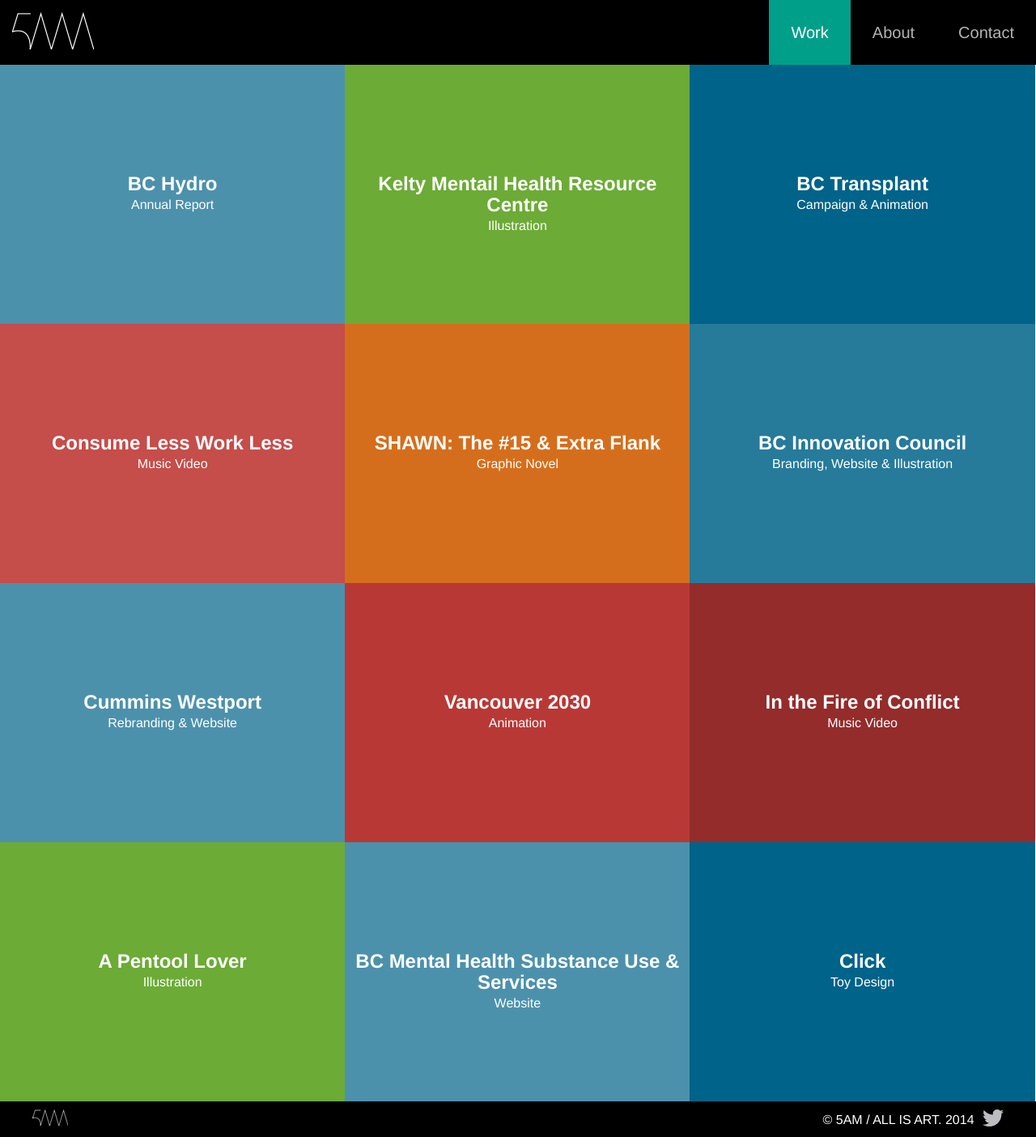
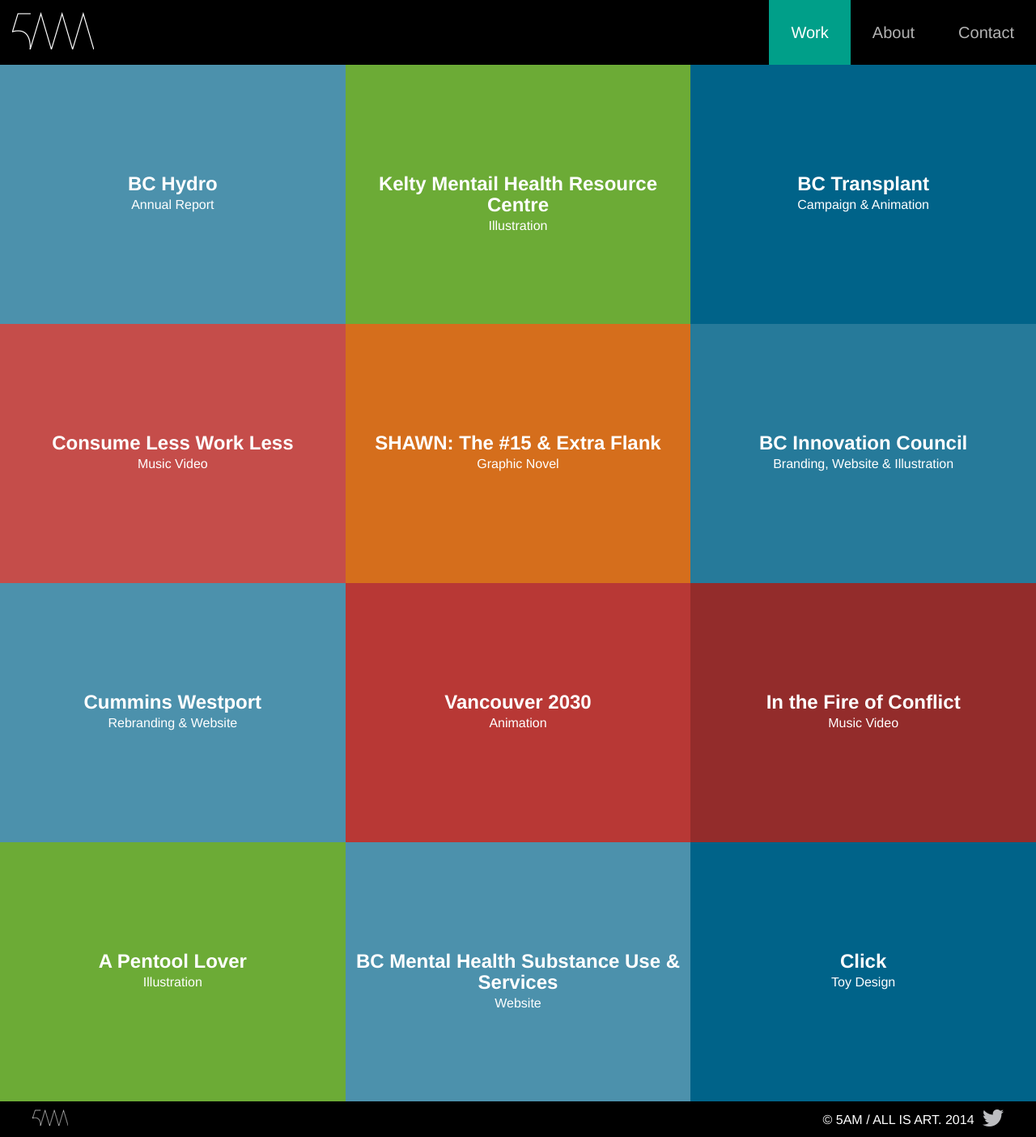
Before and after one commit to justinalm/bokchoi, a Jekyll site: the page built from index.html, in a window 1280 px wide. Shown: the whole page at 81% size. Built offline with Jekyll 4.4.1, drawn with Linux system fonts in a browser that asks for light colours; nearby versions of some CDN libraries.

Commit message:
Got rid of the pesky white line down the right edge of the screen on the works page

```diff
--- a/css/5am.css
+++ b/css/5am.css
@@ -423,7 +423,7 @@
   }
 
   ul.projects > li {
-    width: 33.3%;
+    width: 33.33334%;
     height: 320px;
   }
 
```
Also changed, not shown: 1 other file.
